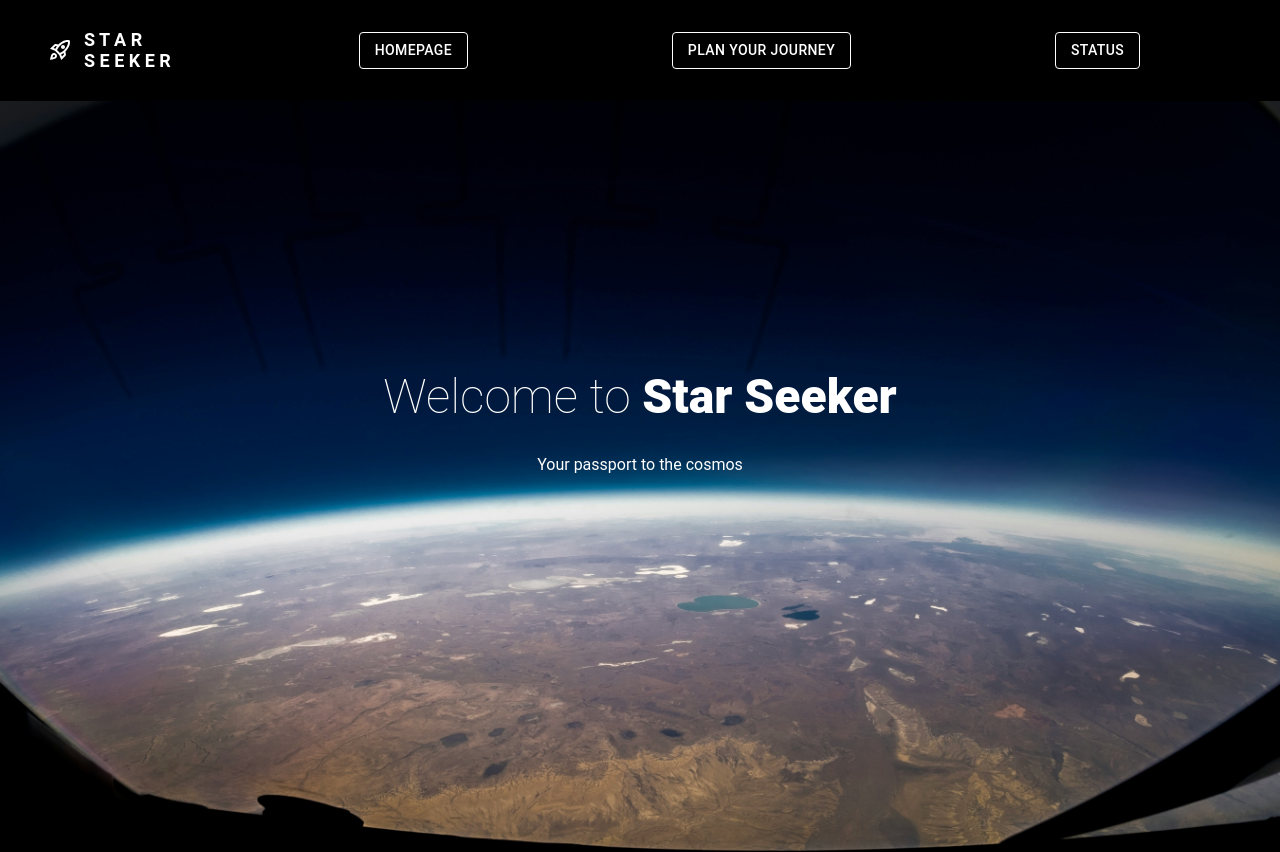
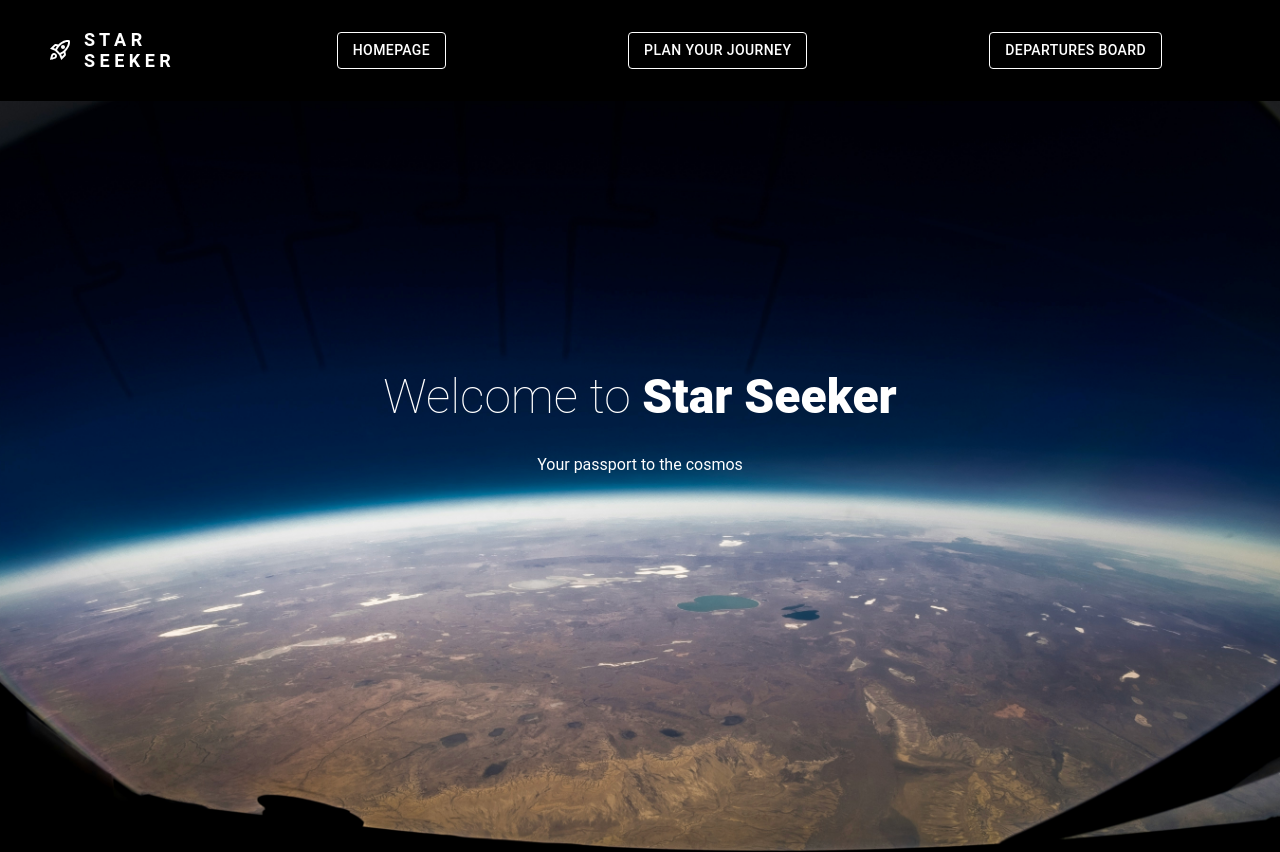
Before and after one commit to Kevasc/star-seeker, a React (Create React App) app: page / in a window 1280 px wide. Shown: the top 852 px of the page. Built offline with nearby package versions, Linux system fonts and the light colour scheme; no server answers.

Commit message:
completed rerouting - status is now displaying departures board correctly

```diff
--- a/src/App.js
+++ b/src/App.js
@@ -33,7 +33,7 @@ const router = createBrowserRouter([
         element: <PlanJourney />,
       },
       {
-        path: "/status",
+        path: "/departures-board",
         element: <DeparturesBoard />,
       },
     ],
--- a/src/components/header/Header.jsx
+++ b/src/components/header/Header.jsx
@@ -42,13 +42,13 @@ const Header = () => {
         <div className="nav-item">
           <NavLink
             style={{ color: "white" }}
-            to="status"
+            to="departures-board"
             className={({ isActive }) =>
               isActive ? "activeNavLink" : "inactiveNavLink"
             }
           >
             <Button variant="outlined" color="inherit">
-              Status
+              Departures Board
             </Button>
           </NavLink>
         </div>
```
